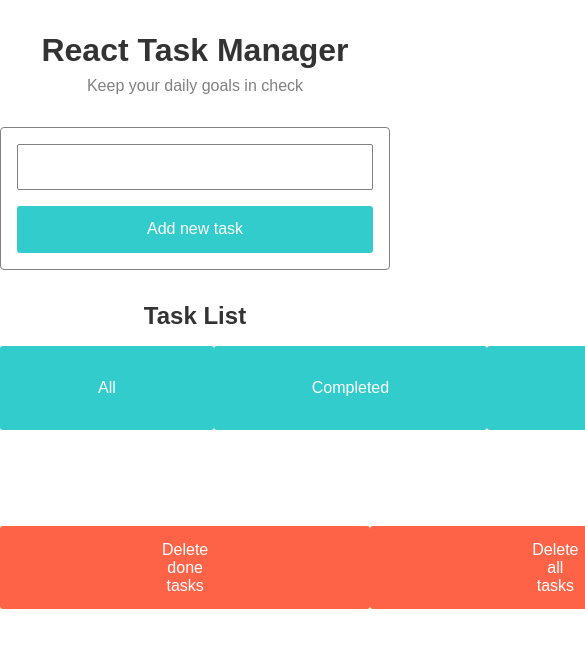
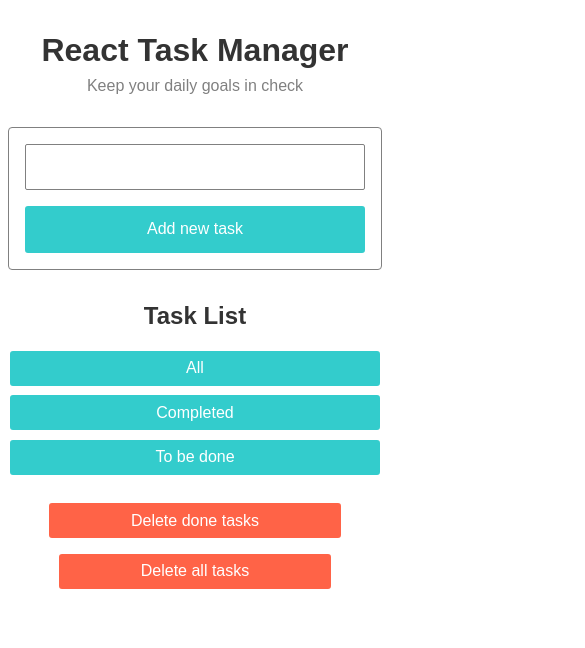
Before and after one commit to augustojs1/react-task-manager, a React (Create React App) app: page / in a window 390 px wide. Shown: the top 648 px of the page, 585 px wide, since content can reach past the window. Built offline with nearby package versions, Linux system fonts and the light colour scheme.

Commit message:
Website now responsive

```diff
--- a/src/Components/Button.module.css
+++ b/src/Components/Button.module.css
@@ -13,3 +13,19 @@
     background-color: white;
     color: #33CCCC;
 }
+
+/* Media Queries */
+
+@media only screen and (max-width: 890px) {
+    .filterButton {
+        background-color: #33CCCC;
+        border: solid 2px #33CCCC;
+        color: white;
+        padding: 0.4rem 4rem;
+        text-decoration: none;
+        cursor: pointer;
+        font-size: 1rem;
+        border-radius: 3px;
+        margin: 0.3rem 0.6rem;
+    }
+}
--- a/src/Components/Form/AddTask.module.css
+++ b/src/Components/Form/AddTask.module.css
@@ -36,3 +36,10 @@
     background-color: white;
     color: #33CCCC;
 }
+
+
+@media only screen and (max-width: 890px) {
+    .formContainer {
+        margin: 0 0.5rem;
+    }
+}
--- a/src/Components/TaskActions/TaskActions.module.css
+++ b/src/Components/TaskActions/TaskActions.module.css
@@ -21,3 +21,23 @@
     border: solid 2px tomato;
     color: tomato;
 }
+
+@media only screen and (max-width: 890px) {
+    .taskActionsContainer {
+        display: flex;
+        flex-direction: column;
+        align-items: center;
+    }
+
+    .taskActionsContainer button {
+        background-color: tomato;
+        border: solid 2px tomato;
+        color: white;
+        padding: 0.4rem 5rem;
+        text-decoration: none;
+        cursor: pointer;
+        font-size: 1rem;
+        border-radius: 3px;
+        margin: 0.5rem 0.6rem;
+    }
+}
--- a/src/Components/TaskFilter/FilterSection.module.css
+++ b/src/Components/TaskFilter/FilterSection.module.css
@@ -12,3 +12,18 @@
     display: flex;
     justify-content: space-between;
 }
+
+/* Media Queries */
+
+@media only screen and (max-width: 890px) {
+    .filterButtonContainer {
+        display: flex;
+        flex-direction: column;
+        justify-content: space-between;
+        margin-bottom: -3rem;
+    }
+
+    .filterContainer {
+        padding: 2rem 0;
+    }
+}
--- a/src/Components/TaskList/Tasks.module.css
+++ b/src/Components/TaskList/Tasks.module.css
@@ -28,3 +28,11 @@
     background: url("../../Assets/icons8-trash-can.svg") center center no-repeat;
     cursor: pointer;
 }
+
+/* Media Queries */
+
+@media only screen and (max-width: 890px) {
+    .taskItem {
+        margin: 0.6rem 0.5rem;
+    }
+}
```
Also changed, not shown: src/Components/TaskList/TaskList.module.css (deleted), 1 other file (tests, documents, lock files or other folders).
